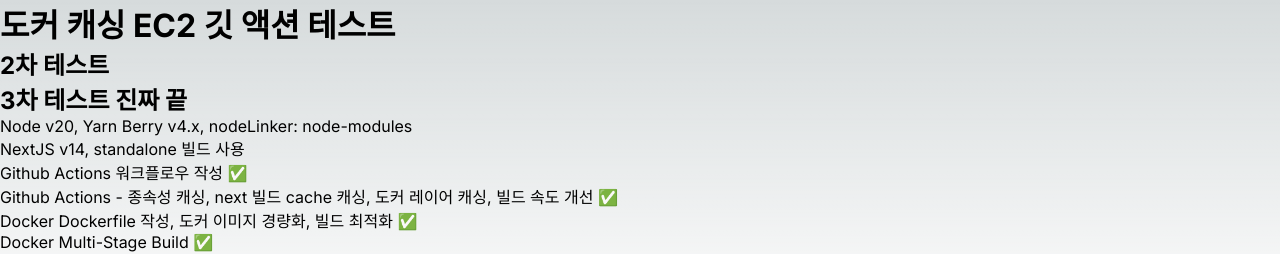
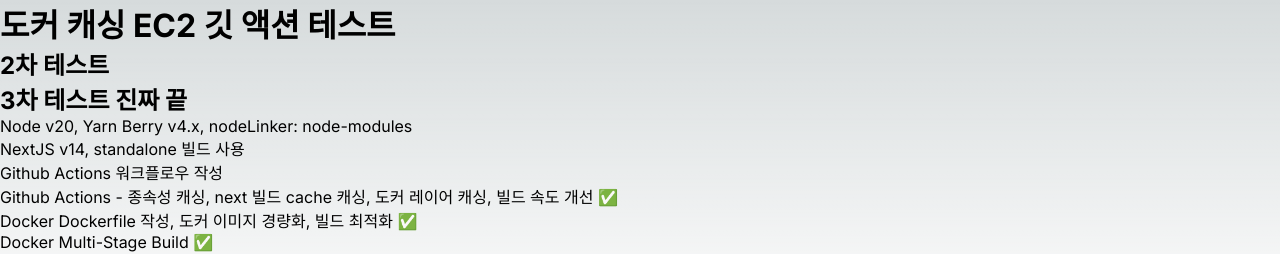
Before and after one commit to yhwabillie/next-ec2-docker-deploy-test, a Next.js app: page / in a window 1280 px wide. Shown: the top 254 px of the page. Built offline with nearby package versions, Linux system fonts and the light colour scheme.

Commit message:
캐싱 테스트

```diff
--- a/app/page.tsx
+++ b/app/page.tsx
@@ -10,7 +10,7 @@
       <ul>
         <li>Node v20, Yarn Berry v4.x, nodeLinker: node-modules</li>
         <li>NextJS v14, standalone 빌드 사용</li>
-        <li>Github Actions 워크플로우 작성 ✅</li>
+        <li>Github Actions 워크플로우 작성</li>
         <li>
           Github Actions - 종속성 캐싱, next 빌드 cache 캐싱, 도커 레이어 캐싱,
           빌드 속도 개선 ✅
```
